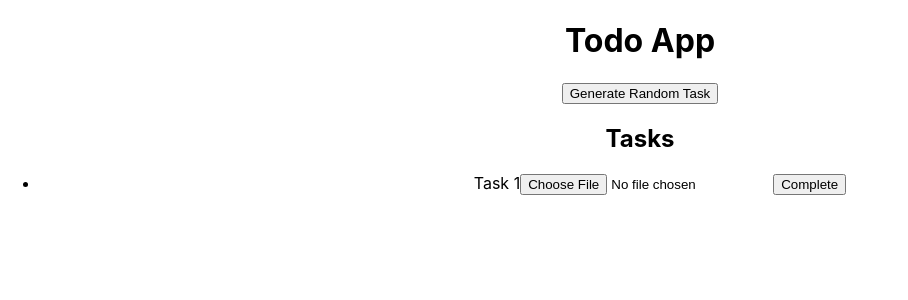
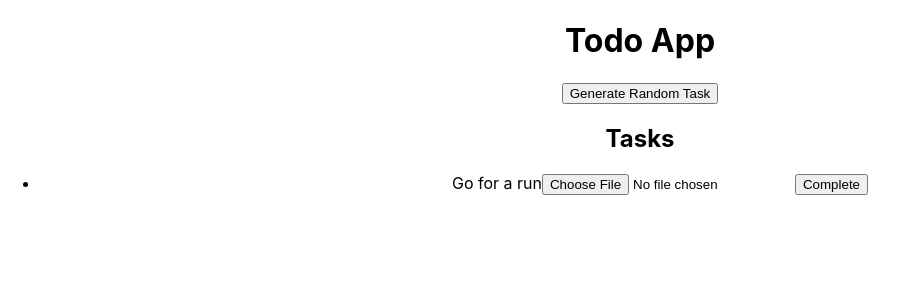
Before and after one commit to junesqo/react-todo-app, a React (Create React App) app: page / in a window 1280 px wide. Both pictures are taken after a click on the button "Generate Random Task". Shown: the top 300 px of the page, without its empty margins (0-908 px from the left). Built offline with nearby package versions, Linux system fonts and the light colour scheme.

Commit message:
random task names added

```diff
--- a/src/components/Task.js
+++ b/src/components/Task.js
@@ -1,4 +1,22 @@
 import React, { useState } from 'react';
+
+const taskNames = [
+  'Buy groceries',
+  'Finish homework',
+  'Go for a run',
+  'Read a book',
+  'Write a blog post',
+  'Clean the house',
+  'Learn React',
+  'Plan the weekend',
+  'Call a friend',
+  'Watch a movie',
+];
+
+const getRandomTaskName = () => {
+  const randomIndex = Math.floor(Math.random() * taskNames.length);
+  return taskNames[randomIndex];
+};
 
 const Task = ({ task, completeTask }) => {
   const [file, setFile] = useState(null);
@@ -25,7 +43,7 @@ const Task = ({ task, completeTask }) => {
 
   return (
     <li>
-      {task.text}
+      {getRandomTaskName()}
       <input type="file" onChange={handleFileChange} />
       {imageURL && <img src={imageURL} alt="Uploaded" style={{ maxWidth: '100px' }} />}
       <button onClick={() => handleCompleteTask(task.id)}>Complete</button>
```
